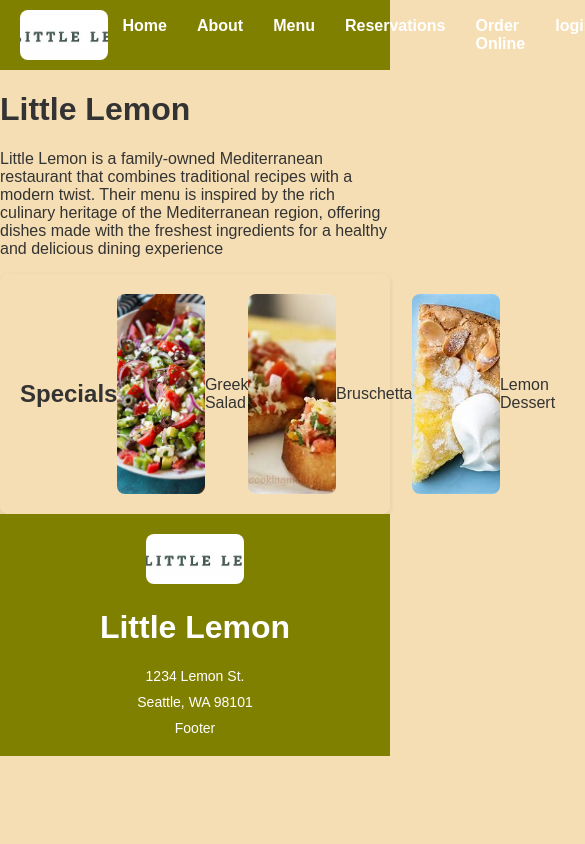
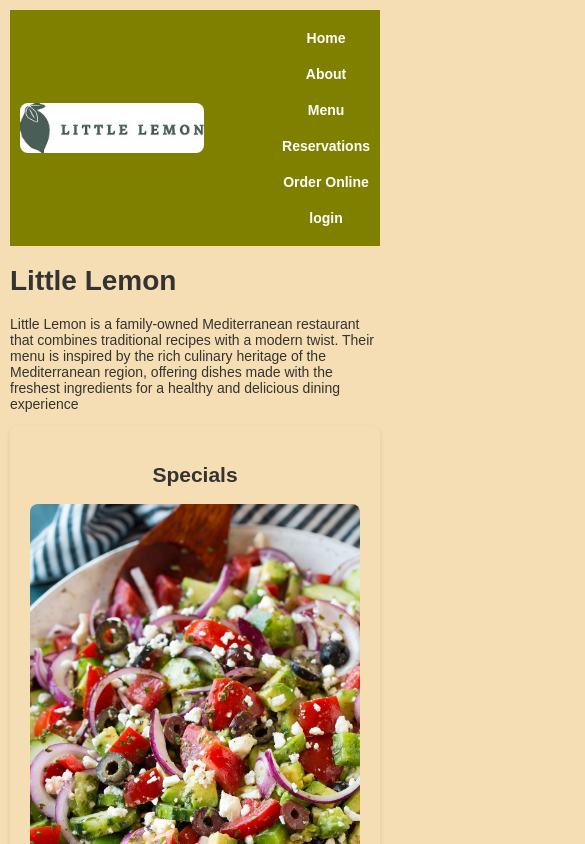
Before and after one commit to Phillip910/little-lemon, a React (Create React App) app: page / in a window 390 px wide. Shown: the top 844 px of the page, 585 px wide, since content can reach past the window. Built offline with nearby package versions, Linux system fonts and the light colour scheme.

Commit message:
added responsive design

```diff
--- a/src/about.css
+++ b/src/about.css
@@ -71,3 +71,32 @@
     font-size: 0.9rem;
     color: #666;
 }
+
+@media (max-width: 768px) {
+    body {
+        padding: 10px; /* Reduce padding for smaller screens */
+    }
+
+    main {
+        padding: 10px; /* Adjust main content padding */
+    }
+
+    img {
+        max-width: 100%; /* Ensure images scale properly */
+        height: auto; /* Maintain aspect ratio */
+    }
+}
+
+@media (max-width: 480px) {
+    body {
+        font-size: 14px; /* Adjust font size for very small screens */
+    }
+
+    section h2 {
+        font-size: 1.5rem; /* Reduce heading size */
+    }
+
+    section p {
+        font-size: 0.9rem; /* Reduce paragraph size */
+    }
+}
--- a/src/main.css
+++ b/src/main.css
@@ -16,8 +16,8 @@
 }
 
 img {
-    max-width: 25%;
-    height: 200px;
+    max-width: 100%;
+    height: auto;
     border-radius: 8px;
     object-fit: cover;
 }
@@ -27,7 +27,7 @@
     border-radius: 8px;
     padding: 20px;
     box-shadow: 0 2px 5px rgba(0, 0, 0, 0.1);
-    flex-wrap: nowrap;
+    flex-wrap: wrap;
     align-items: center;
     justify-content: space-between;
     flex-shrink: 1;
@@ -72,3 +72,28 @@
     font-size: 0.9rem;
     color: #666;
 }
+
+@media (max-width: 768px) {
+    .specials {
+        flex-direction: column;
+        align-items: center;
+    }
+
+    .menu-item {
+        width: 100%;
+    }
+}
+
+@media (max-width: 480px) {
+    body {
+        font-size: 14px;
+    }
+
+    section h2 {
+        font-size: 1.5rem;
+    }
+
+    section p {
+        font-size: 0.9rem;
+    }
+}
--- a/src/nav.css
+++ b/src/nav.css
@@ -33,3 +33,24 @@
     font-size: 1.5rem;
     font-weight: bold;
 }
+
+@media (max-width: 768px) {
+    nav ul {
+        flex-direction: column; /* Stack navigation links vertically */
+        align-items: center;
+    }
+
+    nav ul li {
+        margin: 10px 0; /* Add spacing between links */
+    }
+}
+
+@media (max-width: 480px) {
+    nav {
+        padding: 10px; /* Reduce padding for smaller screens */
+    }
+
+    nav ul li a {
+        font-size: 14px; /* Adjust font size for smaller screens */
+    }
+}
```
